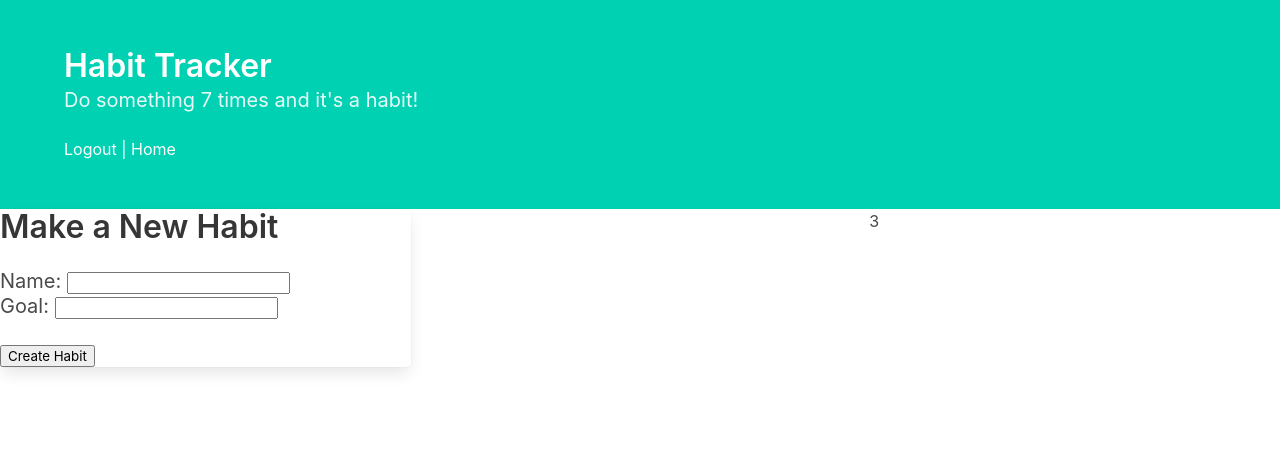
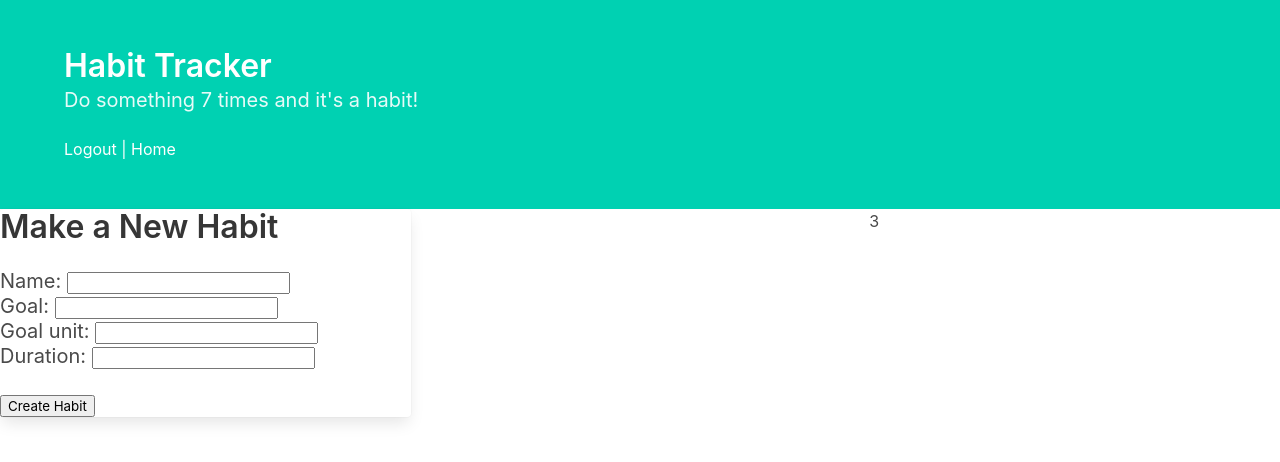
Before and after one commit to Zack-Robertshaw/django-habit-tracker-Zack-Robertshaw, a Django app: page / in a window 1280 px wide. Shown: the top 462 px of the page. Run offline with Django 3.2, Linux system fonts and the light colour scheme; the visitor is signed in with stand-in values (Sample User, id 1); data that the repository does not hold is empty; parts of the project's set-up code (start-up, migrations or seed data) failed here and were passed over.

Commit message:
added 2 attributes to Habit model

```diff
--- a/api/serializers.py
+++ b/api/serializers.py
@@ -6,6 +6,10 @@ class HabitSerializer(serializers.ModelSerializer):
         model = Habit
         fields = (
             'pk',
+            'user',
             'name',
             'goal',
+            'goal_unit',
+            'duration',
+            'created_at',
         )
--- a/core/forms.py
+++ b/core/forms.py
@@ -8,6 +8,9 @@ class HabitForm(forms.ModelForm):
         fields = [
             "name",
             "goal",
+            "goal_unit",
+            "duration",
+
         ]
 
 
--- a/core/models.py
+++ b/core/models.py
@@ -13,7 +13,9 @@ class Habit(models.Model):
         user = models.ForeignKey(
             'User', on_delete=models.CASCADE, default=None,)
         name = models.CharField(max_length=100)
+        duration = models.DurationField(null=True, )
         goal = models.IntegerField()
+        goal_unit = models.CharField(max_length=100, null=True)
         created_at = models.DateTimeField(auto_now_add=True)
 
         def __str__(self):
--- a/project/urls.py
+++ b/project/urls.py
@@ -30,7 +30,7 @@ urlpatterns = [
     path('api-auth/', include('rest_framework.urls')),
     path('api/habits/', api_views.HabitListView.as_view(), name="api_home"),
     # below might be wrong
-    path('api/habits/<int:pk>/', api_views.HabitListView.as_view(), name="api_home"),
+    path('api/habits/<int:pk>/', api_views.HabitDetailView.as_view(), name="api_home"),
 
 
 ]
--- a/templates/tracker/habit_records.html
+++ b/templates/tracker/habit_records.html
@@ -40,7 +40,7 @@
                 <h3 class="subtitle">Date Added: {{ record.date }}</h3>
             </div>
             <div class="card-footer-item">
-                <a href="{% url 'delete_record' pk=record.pk %}">Delete Record</a>
+                <!-- <a href="{% url 'delete_record' pk=record.pk %}">Delete Record</a>  -->
             </div>
         </div>
         {% endfor %}
```
Also changed, not shown: core/migrations/0005_habit_duration_habit_goal_unit.py (added).
